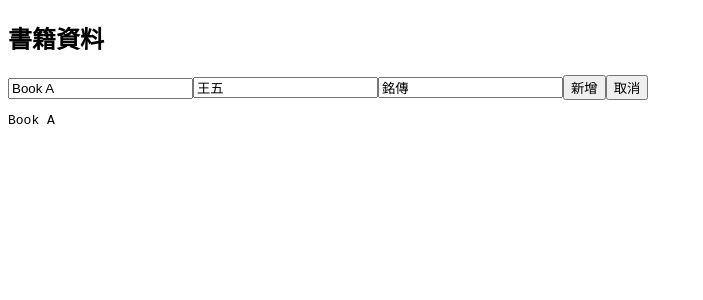
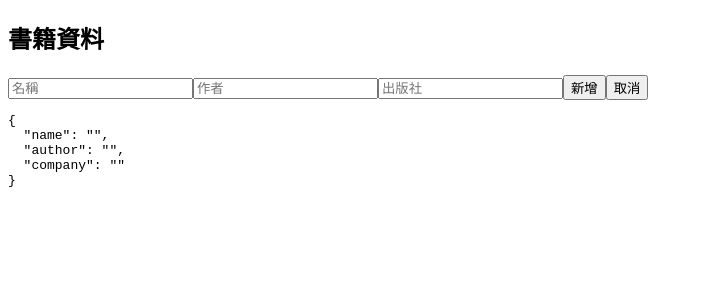
Before and after one commit to Oliver721003/mcu-ng-demo, an Angular app: page /book/form in a window 1280 px wide. Shown: the top 300 px of the page, without its empty margins (0-703 px from the left). Built offline with nearby package versions, Linux system fonts and the light colour scheme.

Commit message:
利用 ng form 實作書籍表單

```diff
--- a/src/app/book-form-page/book-form-page.component.html
+++ b/src/app/book-form-page/book-form-page.component.html
@@ -1,13 +1,13 @@
 <!-- h2+form>input[type=text][placeholder]*3 -->
 <h2>書籍資料</h2>
-<form>
+<form #form="ngForm">
   <input name="name" type="text" placeholder="名稱"
-  [(ngModel)]="bookName">
+  ngModel>
   <input name="author" type="text" placeholder="作者"
-  [(ngModel)]="author">
+  ngModel>
   <input name="company" type="text" placeholder="出版社"
-  [(ngModel)]="company">
-  <button type="button" (click)="onAdd()">新增</button>
+  ngModel>
+  <button type="button" (click)="onAdd(form)">新增</button>
   <button type="button" (click)="onCancel()">取消</button>
 </form>
-<pre>{{ bookName }}</pre>
+<pre>{{ form.value | json }}</pre>
--- a/src/app/book-form-page/book-form-page.component.ts
+++ b/src/app/book-form-page/book-form-page.component.ts
@@ -1,4 +1,5 @@
 import { Component } from '@angular/core';
+import { NgForm } from '@angular/forms';
 import { Router } from '@angular/router';
 import { Book } from '../model/book';
 import { BookService } from '../services/book.service';
@@ -9,16 +10,12 @@ import { BookService } from '../services/book.service';
   styleUrls: ['./book-form-page.component.css']
 })
 export class BookFormPageComponent {
-  bookName = 'Book A';
-
-  author = '王五';
-
-  company = '銘傳';
-
   constructor(private router: Router, private bookService: BookService) {}
 
-  onAdd(): void {
-    const book = new Book(this.bookName, this.author, this.company);
+  onAdd(form: NgForm): void {
+    const { name, author, company} = form.value;
+    // const book = new Book(form.value);
+    const book = new Book(name, author, company);
     this.bookService.add(book);
     this.router.navigate(['books']);
   }
```
